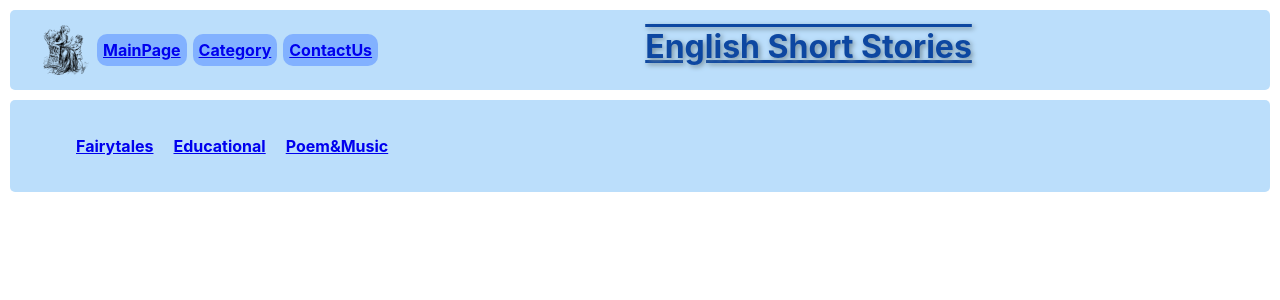
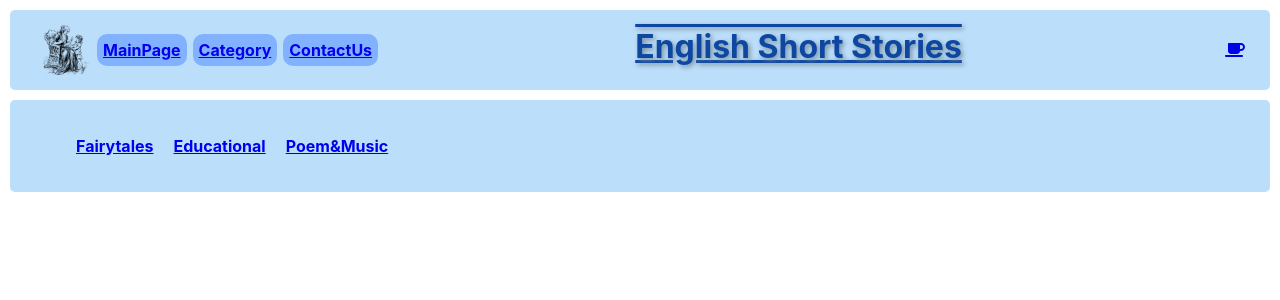
Before and after one commit to maryrrrr/RepoTask1, a React (Create React App) app: page / in a window 1280 px wide. Shown: the top 300 px of the page. Built offline with nearby package versions, Linux system fonts and the light colour scheme.

Commit message:
feat: :sparkles: add coffee icon from font awesome

```diff
--- a/src/components/Category.js
+++ b/src/components/Category.js
@@ -2,6 +2,7 @@ import React from "react";
 import "./styles.css";
 import logohdr from "../assets/images/grandma-storytelling.png";
 import { FontAwesomeIcon } from '@fortawesome/react-fontawesome';
+import { faCoffee } from "@fortawesome/free-solid-svg-icons";
 
 
 const Category= () => {
@@ -25,7 +26,7 @@ const Category= () => {
                       <FontAwesomeIcon icon="fa-solid fa-magnifying-glass" size="sm" />
                     </a>
                     <a href="#">
-                    <FontAwesomeIcon icon="fa-regular fa-right-to-bracket" size="sm" />
+                    <FontAwesomeIcon icon={faCoffee}/>
                     </a>
                 </div>
               </div>
```
